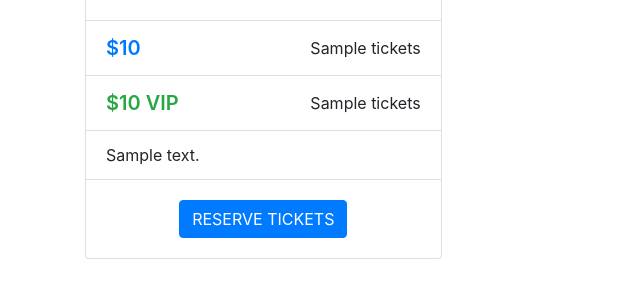
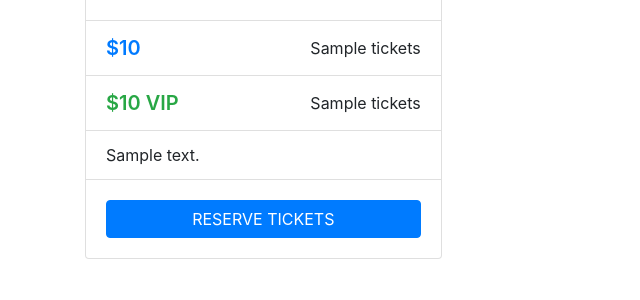
Before and after one commit to AndrejNikolic/Ticket-Reservator-project, a PHP site: page /concerts.php in a window 1280 px wide. Shown: the part 299-599 px from the top of the page, without its empty margins (0-640 px from the left). Run offline with PHP 8.4, Linux system fonts and the light colour scheme; tables that the repository leaves empty or names only in its code hold one stand-in row (values such as "Sample post").

Commit message:
delete concert

```diff
--- a/concerts.php
+++ b/concerts.php
@@ -35,14 +35,14 @@ $_SESSION['page']="concerts";
                                 <li class="list-group-item"><p class="card-text">'. $row['description'] .'</p></li>
                             </ul>
                             <div class="card-body text-center">
-                            <a href="concert_details.php?id='. $row['id_concert'] .'" class="btn btn-primary">RESERVE TICKETS</a>
+                            <a href="concert_details.php?id='. $row['id_concert'] .'" class="btn btn-primary btn-block">RESERVE TICKETS</a>
                             </div>';
                 if (isset($_SESSION['admin'])) {
                     echo '<div class="card-body admin_concert-edit">
                             <h5>Administrator:</h5>
                             <div>
                                 <a href="concert_edit.php?id='. $row['id_concert'] .'" class="btn btn-success btn-sm">EDIT</a>
-                                <a href="concert_delete.php?id='. $row['id_concert'] .'" class="btn btn-danger btn-sm">DELETE</a>
+                                <a href="assets/delete_concert.php?id='. $row['id_concert'] .'" class="btn btn-danger btn-sm">DELETE</a>
                             </div>
                         </div>';
                 }
```
Also changed, not shown: assets/delete_concert.php (added, +21 -0 lines).
